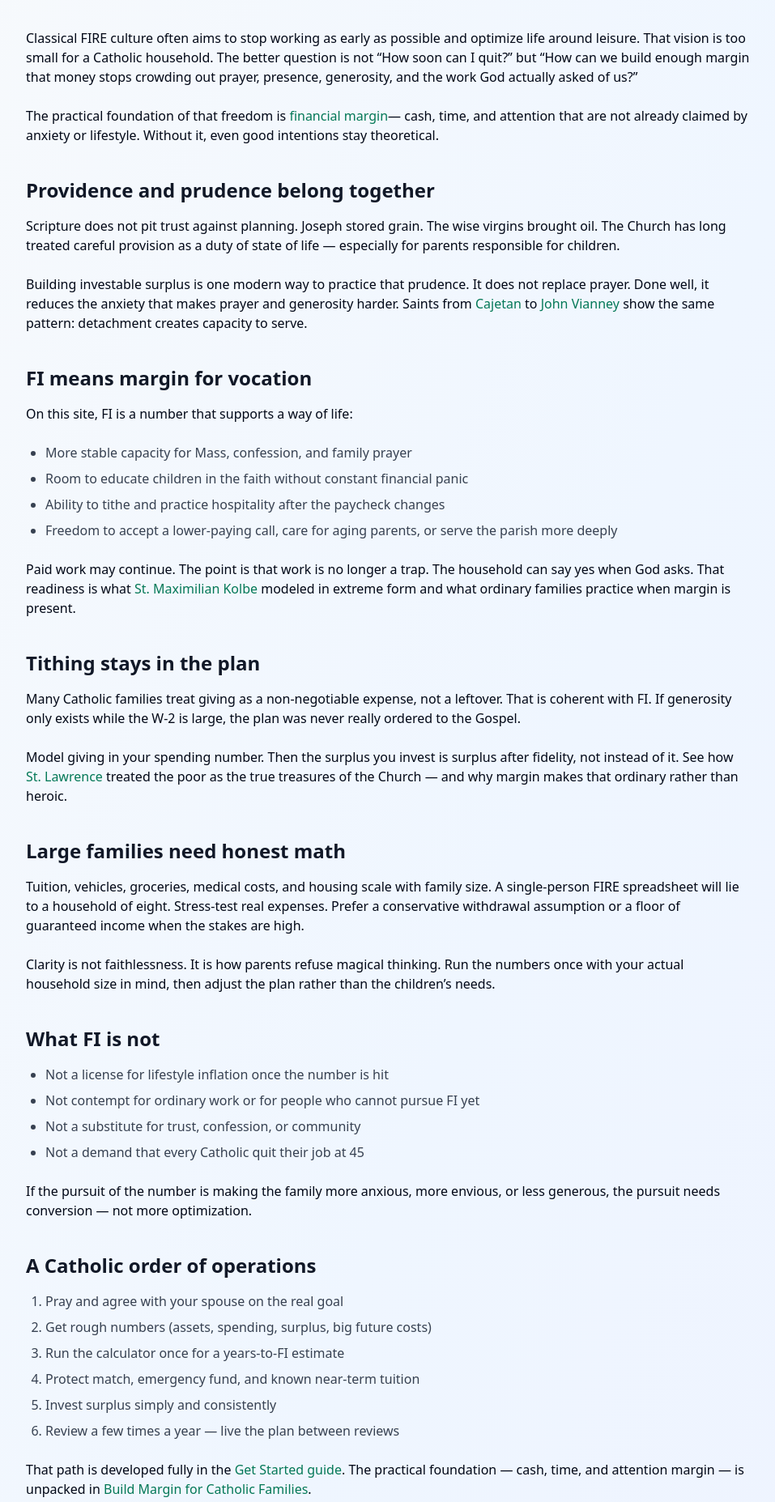
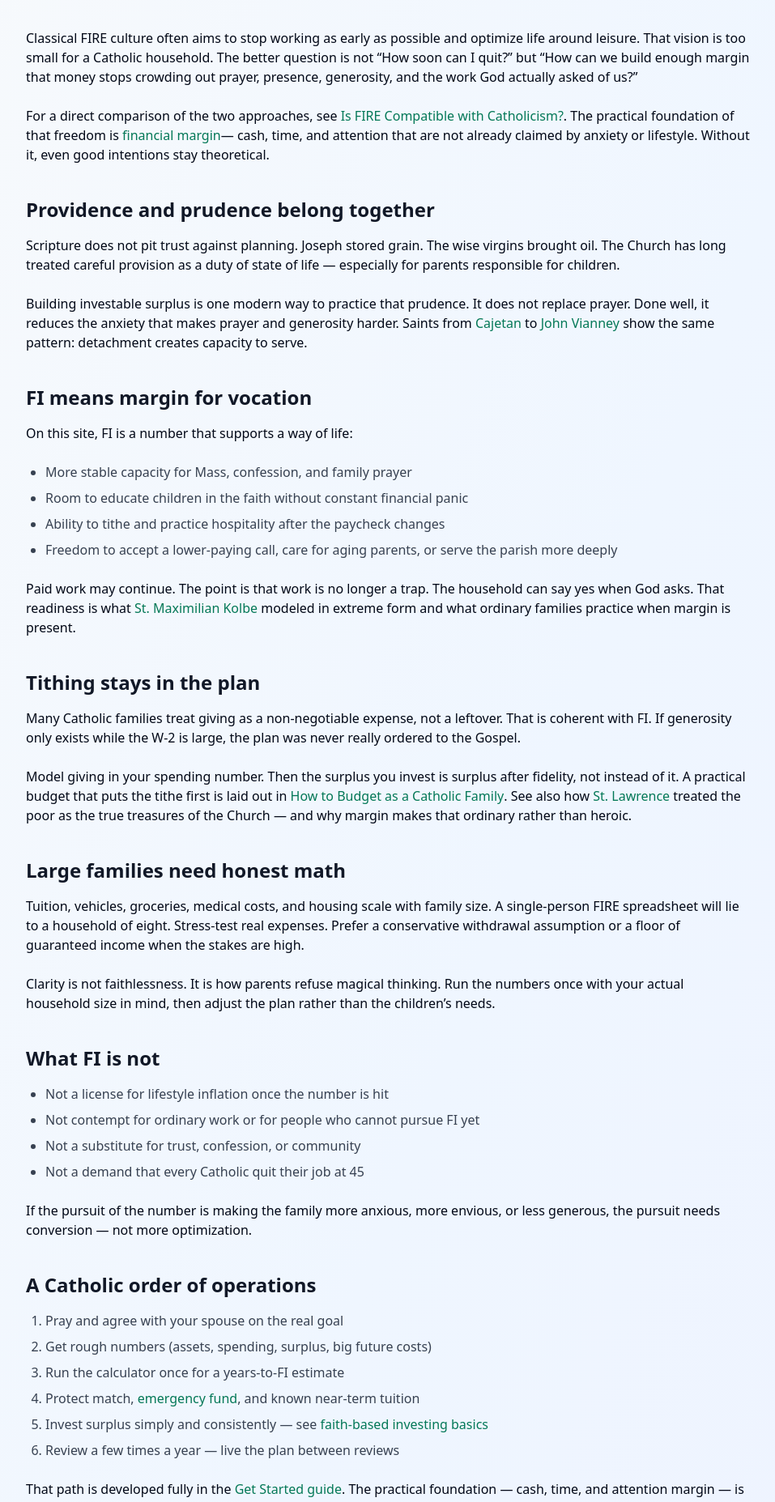
Before and after one commit to daughterpop/super-fi-calc, a React (Vite) app: page /blog/why-fi-for-catholics in a window 1280 px wide. Shown: the part 208-2063 px from the top of the page at 81% size, without its empty margins (160-1117 px from the left). Built offline with nearby package versions, Linux system fonts and the light colour scheme.

Commit message:
Strengthen internal links from three pillars to the four new high-intent posts

```diff
--- a/src/pages/build-margin-for-catholic-families.jsx
+++ b/src/pages/build-margin-for-catholic-families.jsx
@@ -28,7 +28,9 @@ export default function BuildMarginForCatholicFamilies() {
           Margin shows up in three places:
         </p>
         <ul className="list-disc pl-6 space-y-2 mb-6 text-gray-700">
-          <li><strong>Cash margin</strong> — an emergency fund and a real monthly surplus after essentials and giving</li>
+          <li><strong>Cash margin</strong> — an{' '}
+            <Link to="/blog/building-an-emergency-fund-without-neglecting-the-tithe" className="text-emerald-700 font-medium hover:underline">emergency fund</Link>{' '}
+            and a real monthly surplus after essentials and giving</li>
           <li><strong>Time margin</strong> — fewer required work hours or less debt pressure, so parents can be present</li>
           <li><strong>Attention margin</strong> — less money drama, so prayer and marriage are not always interrupted by fear</li>
         </ul>
@@ -66,10 +68,13 @@ export default function BuildMarginForCatholicFamilies() {
         <ol className="list-decimal pl-6 space-y-3 mb-6 text-gray-700">
           <li>
             <strong>Name the goal with your spouse.</strong> Margin for vocation — not “retire at 40 and never work.” See{' '}
-            <Link to="/blog/why-fi-for-catholics" className="text-emerald-700 font-medium hover:underline">Why FI for Catholics</Link>.
+            <Link to="/blog/why-fi-for-catholics" className="text-emerald-700 font-medium hover:underline">Why FI for Catholics</Link>{' '}
+            and the direct comparison in{' '}
+            <Link to="/blog/is-fire-compatible-with-catholicism" className="text-emerald-700 font-medium hover:underline">Is FIRE Compatible with Catholicism?</Link>.
           </li>
           <li>
-            <strong>Get one honest picture.</strong> Assets, real spending (include tithing if it is non-negotiable), monthly surplus, and the big future costs (tuition, vehicles, mortgage).
+            <strong>Get one honest picture.</strong> Assets, real spending (include tithing if it is non-negotiable), monthly surplus, and the big future costs (tuition, vehicles, mortgage). A concrete system is in{' '}
+            <Link to="/blog/how-to-budget-as-a-catholic-family-with-tithing-first" className="text-emerald-700 font-medium hover:underline">How to Budget as a Catholic Family</Link>.
           </li>
           <li>
             <strong>Run the calculator once.</strong> A years-to-FI number is a flashlight, not a prophecy.{' '}
@@ -85,6 +90,8 @@ export default function BuildMarginForCatholicFamilies() {
         <p className="mb-6">
           The full sequence lives in the{' '}
           <Link to="/blog/how-to-get-started-on-your-fi-path" className="text-emerald-700 font-medium hover:underline">Get Started guide</Link>.
+          Once the surplus appears, put it to work simply — see{' '}
+          <Link to="/blog/faith-based-investing-basics-for-catholic-households" className="text-emerald-700 font-medium hover:underline">Faith-Based Investing Basics</Link>.
         </p>
 
         <h2 className="text-2xl font-bold text-gray-900 mt-10 mb-4">
--- a/src/pages/how-to-get-started-on-your-fi-path.jsx
+++ b/src/pages/how-to-get-started-on-your-fi-path.jsx
@@ -23,7 +23,9 @@ export default function HowToGetStartedOnYourFiPath() {
 
         <p className="mb-6">
           If you want the “why” first, start with{' '}
-          <Link to="/blog/why-fi-for-catholics" className="text-emerald-700 font-medium hover:underline">Why FI for Catholics</Link>.
+          <Link to="/blog/why-fi-for-catholics" className="text-emerald-700 font-medium hover:underline">Why FI for Catholics</Link>{' '}
+          or the direct comparison in{' '}
+          <Link to="/blog/is-fire-compatible-with-catholicism" className="text-emerald-700 font-medium hover:underline">Is FIRE Compatible with Catholicism?</Link>.
           If you want the practical foundation that makes everything else possible, read{' '}
           <Link to="/blog/build-margin-for-catholic-families" className="text-emerald-700 font-medium hover:underline">Build Margin for Catholic Families</Link>.
           This page is the concrete sequence.
@@ -48,7 +50,8 @@ export default function HowToGetStartedOnYourFiPath() {
           2. Get one honest money picture
         </h2>
         <p className="mb-6">
-          You don’t need perfect data. Rough numbers beat no numbers.
+          You don’t need perfect data. Rough numbers beat no numbers. A concrete budget that puts the tithe first is in{' '}
+          <Link to="/blog/how-to-budget-as-a-catholic-family-with-tithing-first" className="text-emerald-700 font-medium hover:underline">How to Budget as a Catholic Family</Link>.
         </p>
         <ul className="list-disc pl-6 space-y-2 mb-6 text-gray-700">
           <li><strong>Investable assets</strong> — retirement accounts, taxable investments, cash earmarked for long-term goals</li>
@@ -110,7 +113,8 @@ export default function HowToGetStartedOnYourFiPath() {
         </ul>
         <p className="mb-6">
           If the plan requires burning out the family to hit a number, the plan is wrong. Adjust the number.
-          Margin that costs the family’s peace is not the margin the saints modeled.
+          Margin that costs the family’s peace is not the margin the saints modeled. Build the cash buffer without dropping generosity — see{' '}
+          <Link to="/blog/building-an-emergency-fund-without-neglecting-the-tithe" className="text-emerald-700 font-medium hover:underline">Building an Emergency Fund Without Neglecting the Tithe</Link>.
         </p>
 
         <h2 className="text-2xl font-bold text-gray-900 mt-10 mb-4">
@@ -118,7 +122,8 @@ export default function HowToGetStartedOnYourFiPath() {
         </h2>
         <p className="mb-6">
           You do not need an exotic portfolio to begin. Capture any employer match, favor low-cost broad funds, and keep fees low.
-          Complexity can come later. Consistency matters more than cleverness in the first years.
+          Complexity can come later. Consistency matters more than cleverness in the first years. A simple Catholic starting point is in{' '}
+          <Link to="/blog/faith-based-investing-basics-for-catholic-households" className="text-emerald-700 font-medium hover:underline">Faith-Based Investing Basics</Link>.
         </p>
         <p className="mb-6">
           When you’re ready for practical tools (investing apps, budgeting, privacy, everyday savings), browse the Tools page — including referral perks that can free up cash without extra cost to you.
--- a/src/pages/why-fi-for-catholics.jsx
+++ b/src/pages/why-fi-for-catholics.jsx
@@ -23,7 +23,11 @@ export default function WhyFiForCatholics() {
         </p>
 
         <p className="mb-6">
-          The practical foundation of that freedom is{' '}
+          For a direct comparison of the two approaches, see{' '}
+          <Link to="/blog/is-fire-compatible-with-catholicism" className="text-emerald-700 font-medium hover:underline">
+            Is FIRE Compatible with Catholicism?
+          </Link>
+          . The practical foundation of that freedom is{' '}
           <Link to="/blog/build-margin-for-catholic-families" className="text-emerald-700 font-medium hover:underline">
             financial margin
           </Link>
@@ -74,7 +78,9 @@ export default function WhyFiForCatholics() {
         </p>
         <p className="mb-6">
           Model giving in your spending number. Then the surplus you invest is surplus after fidelity, not instead of it.
-          See how{' '}
+          A practical budget that puts the tithe first is laid out in{' '}
+          <Link to="/blog/how-to-budget-as-a-catholic-family-with-tithing-first" className="text-emerald-700 font-medium hover:underline">How to Budget as a Catholic Family</Link>.
+          See also how{' '}
           <Link to="/blog/make-generosity-ordinary-lessons-from-st-lawrence" className="text-emerald-700 font-medium hover:underline">St. Lawrence</Link>{' '}
           treated the poor as the true treasures of the Church — and why margin makes that ordinary rather than heroic.
         </p>
@@ -112,8 +118,10 @@ export default function WhyFiForCatholics() {
           <li>Pray and agree with your spouse on the real goal</li>
           <li>Get rough numbers (assets, spending, surplus, big future costs)</li>
           <li>Run the calculator once for a years-to-FI estimate</li>
-          <li>Protect match, emergency fund, and known near-term tuition</li>
-          <li>Invest surplus simply and consistently</li>
+          <li>Protect match,{' '}
+            <Link to="/blog/building-an-emergency-fund-without-neglecting-the-tithe" className="text-emerald-700 font-medium hover:underline">emergency fund</Link>, and known near-term tuition</li>
+          <li>Invest surplus simply and consistently — see{' '}
+            <Link to="/blog/faith-based-investing-basics-for-catholic-households" className="text-emerald-700 font-medium hover:underline">faith-based investing basics</Link></li>
           <li>Review a few times a year — live the plan between reviews</li>
         </ol>
         <p className="mb-6">
```
